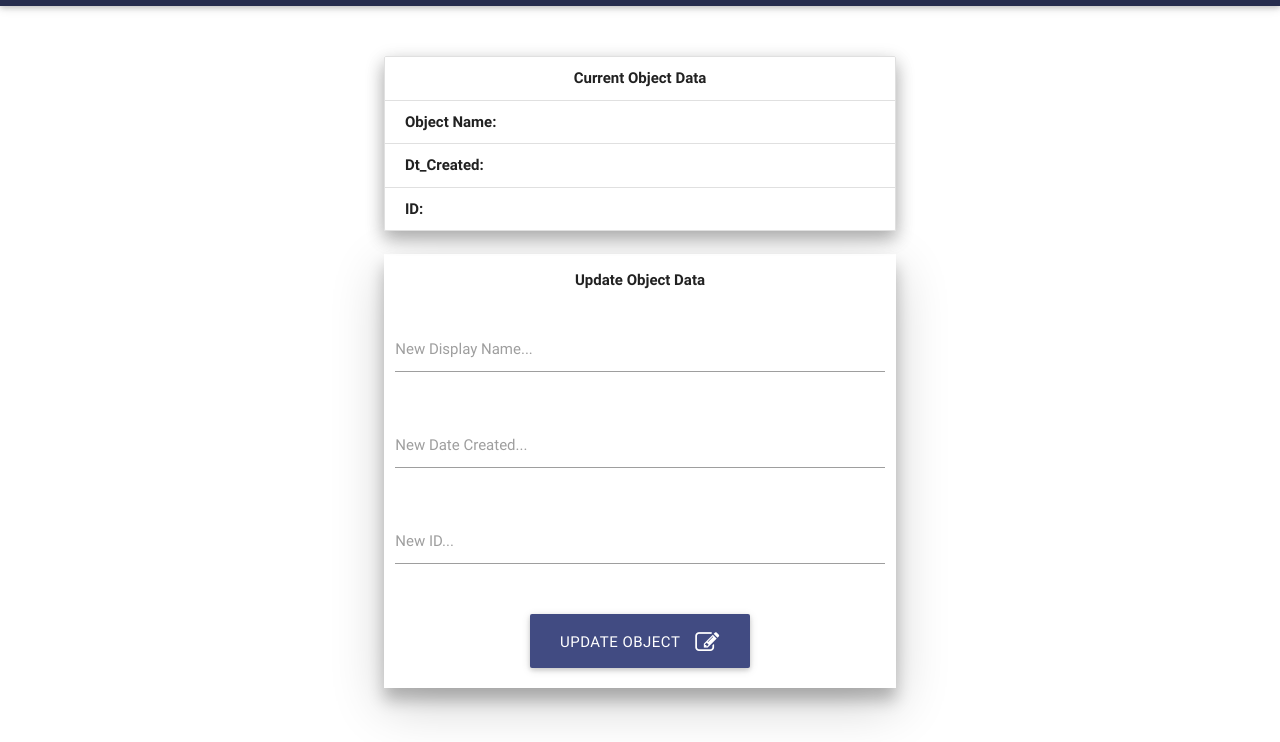
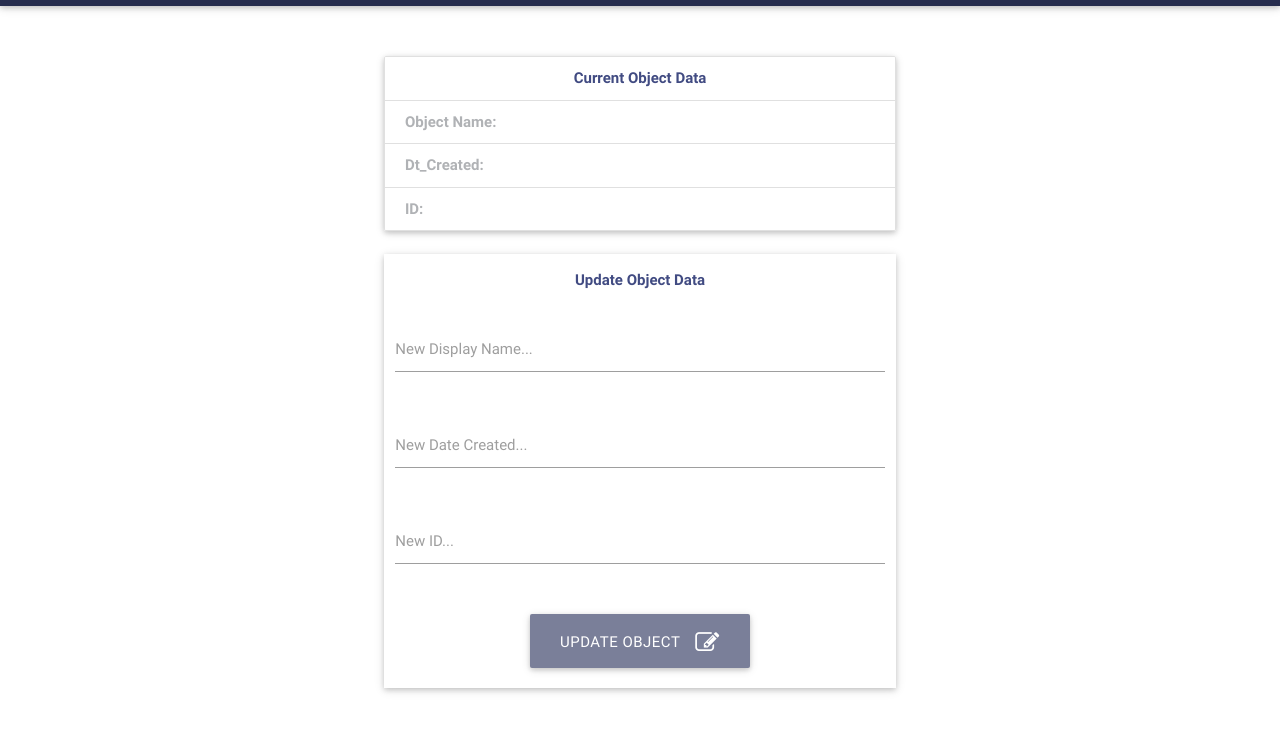
Before and after one commit to isaacg11/updateObjectExampleStamplay, a plain HTML site: page index.html in a window 1280 px wide. Shown: the part 58-800 px from the top of the page. Drawn offline with Linux system fonts and the light colour scheme.

Commit message:
changed color scheme

```diff
--- a/index.html
+++ b/index.html
@@ -14,22 +14,22 @@
     </div>
   </nav>
   <!--OBJECT OUTPUT-->
-  <ul id="objectOutput" class="collection container z-depth-2">
-      <li class="collection-item center"><b>Current Object Data</b>
+  <ul id="objectOutput" class="collection container z-depth-1">
+      <li class="collection-item center header"><b>Current Object Data</b>
       <span id="objectOutputName"></span></li>
-      <li class="collection-item"><b>Object Name:</b>
+      <li class="collection-item category"><b>Object Name:</b>
       <span id="objectOutputName"></span></li>
-      <li class="collection-item"><b>Dt_Created: </b>
+      <li class="collection-item category"><b>Dt_Created: </b>
       <span id="objectOutputDate"></span></li>
-      <li class="collection-item"><b>ID: </b>
+      <li class="collection-item category"><b>ID: </b>
       <span id="objectOutputID"></span></li>
   </ul>
   <br>
 <!--UPDATE OBJECT-->
-  <div id="createSection" class="row container z-depth-3">
+  <div id="createSection" class="row container z-depth-1">
     <form class="col s12">
       <div class='row'>
-        <p class="center"><b>Update Object Data</b></p>
+        <p class="center header"><b>Update Object Data</b></p>
       </div>
       <div class="row">
         <div class="input-field col s12">
--- a/public/css/main.css
+++ b/public/css/main.css
@@ -15,9 +15,15 @@ body, html {
 	width: 40%;
 }
 #btn{
-	background-color: #414b82;
+	background-color: #7A7F99;
 }
 #objectOutput{
 	width: 40%;
 	margin-top: 50px;
 }
+.header{
+	color: #414B82;
+}
+.category{
+	color: #B0B2B5;
+}
```
